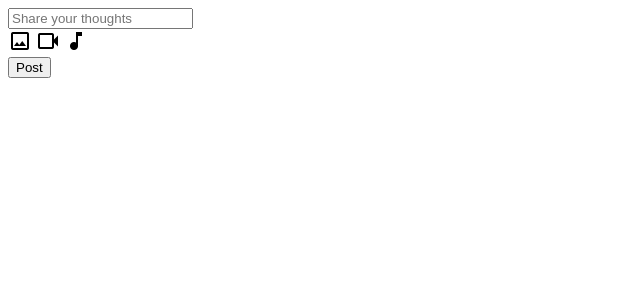
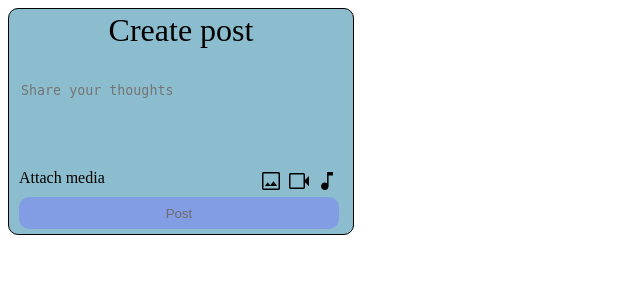
Before and after one commit to radu781/FriendHub-backend, a Flask app: page / in a window 1280 px wide. Shown: the top 308 px of the page, without its empty margins (0-640 px from the left). Run offline with Flask 2, Linux system fonts and the light colour scheme; parts of the project's set-up code (start-up, migrations or seed data) failed here and were passed over; some libraries are stand-ins or nearby versions.

Commit message:
Added styling and icons to create content

```diff
--- /dev/null
+++ b/friendhub/static/scripts/index.js
@@ -0,0 +1,14 @@
+const postButton = document.querySelector("#submit-post-button")
+const textArea = document.querySelector("#text")
+textArea.addEventListener("input", (event) => {
+    console.log(textArea.value)
+    if (textArea.value !== "") {
+        postButton.disabled = false
+        postButton.style.color = "white"
+        postButton.style.backgroundColor = "#4b74e5"
+    } else {
+        postButton.disabled = true
+        postButton.style.color = "#6d6d6d"
+        postButton.style.backgroundColor = "#839de4"
+    }
+})
--- /dev/null
+++ b/friendhub/static/styles/index.css
@@ -0,0 +1,66 @@
+.upload-form {
+    background-color: rgb(139, 189, 206);
+    border-radius: 10px;
+    border: 1px solid black;
+    padding: 5px 10px;
+    display: inline-flex;
+    flex-direction: column;
+    align-items: center;
+}
+
+.upload-form-title {
+    display: flex;
+    align-items: center;
+    justify-content: center;
+    font-size: xx-large;
+    margin-top: -2px;
+}
+
+#text {
+    height: 5rem;
+    width: 20rem;
+    border: none;
+    background-color: rgb(139, 189, 206);
+    outline: none;
+}
+
+#submit-post-button {
+    width: 20rem;
+    height: 2rem;
+    background-color: #839de4;
+    color: #6d6d6d;
+    border: none;
+    border-radius: 10px;
+}
+
+textarea {
+    resize: none;
+}
+
+.line-align {
+    width: 20rem;
+    display: flex;
+    justify-content: space-between;
+}
+
+.line-align>span {
+    word-wrap: break-word;
+}
+
+.pointer-cursor {
+    cursor: pointer;
+}
+
+.circular-highlight:hover {
+    background-color: burlywood;
+    border-radius: 50%;
+    transition: all 250ms;
+}
+
+.circular-highlight {
+    transition: all 250ms;
+}
+
+label>img {
+    width: 24px;
+}
--- a/friendhub/templates/index.html
+++ b/friendhub/templates/index.html
@@ -1,25 +1,39 @@
 {% extends "base.html" %} {% block title %} Main page {% endblock %} {% block extra_head %}
-<link rel="stylesheet" href="https://fonts.googleapi    s.com/css2?family=Material+Symbols+Outlined:opsz,wght,FILL,GRAD@48,400,0,0" />
-<link rel="stylesheet" href="https://fonts.googleapis.com/css2?family=Material+Symbols+Outlined:opsz,wght,FILL,GRAD@48,400,0,0" />
-<link rel="stylesheet" href="https://fonts.googleapis.com/css2?family=Material+Symbols+Outlined:opsz,wght,FILL,GRAD@48,400,0,0" />
-<link rel="stylesheet" href="{{ url_for('static', filename='styles/style.css') }}" />{% endblock %} {% block body %}
+<link rel="stylesheet" href="{{ url_for('static', filename='styles/index.css') }}" />
+<script src="{{ url_for('static', filename='scripts/index.js') }}" defer></script>{% endblock %} {% block body %}
+<div class="upload-form">
+    <p class="upload-form-title">{{ _("Create post") }}</p>
     <form action="/api/upload" method="post" enctype="multipart/form-data">
-    <input type="text" name="text" id="text" placeholder="{{ _('Share your thoughts') }}" />
+        <textarea name="text" id="text" placeholder="{{ _('Share your thoughts') }}" required></textarea>
         <div class="line-align">
-        <label for="image-upload"><span class="material-symbols-outlined" title="{{ _('Upload an image') }}">image </span></label
-		>
+            <span>{{ _("Attach media") }}</span>
+            <div class="media-icons">
+                <label for="image-upload"><img
+						src="{{ url_for('static', filename='assets/icons/photo_icon.svg') }}"
+						class="pointer-cursor circular-highlight"
+						alt="photo"
+						title="{{ _('Upload an image') }}"
+				/></label>
                 <input type="file" name="image-upload" id="image-upload" accept="image/*" style="display: none" />
 
-		<label for="video-upload"
-			><span class="material-symbols-outlined" title="{{ _('Upload a video') }}"> videocam </span></label
-		>
+                <label for="video-upload"><img
+						src="{{ url_for('static', filename='assets/icons/video_icon.svg') }}"
+						class="pointer-cursor circular-highlight"
+						alt="video"
+						title="{{ _('Upload a video') }}"
+				/></label>
                 <input type="file" name="video-upload" id="video-upload" accept="video/*" style="display: none" />
 
-		<label for="audio-upload"
-			><span class="material-symbols-outlined" title="{{ _('Upload music') }}"> music_note </span></label
-		>
+                <label for="audio-upload"><img
+						src="{{ url_for('static', filename='assets/icons/music_note_icon.svg') }}"
+						class="pointer-cursor circular-highlight"
+						alt="audio"
+						title="{{ _('Upload an audio file') }}"
+				/></label>
                 <input type="file" name="audio-upload" id="audio-upload" accept="audio/*" style="display: none" />
             </div>
-    <button type="submit">Post</button>
+        </div>
+        <button type="submit" id="submit-post-button">{{ _('Post') }}</button>
     </form>
+</div>
 {% endblock %}
```
Also changed, not shown: friendhub/src/controllers/upload_controller.py (+22 -5 lines), friendhub/static/assets/icons/music_note_icon.svg (added), friendhub/static/assets/icons/photo_icon.svg (added), friendhub/static/assets/icons/video_icon.svg (added), friendhub/static/styles/style.css (deleted). Lines whose indentation alone changed are shown as unchanged.
